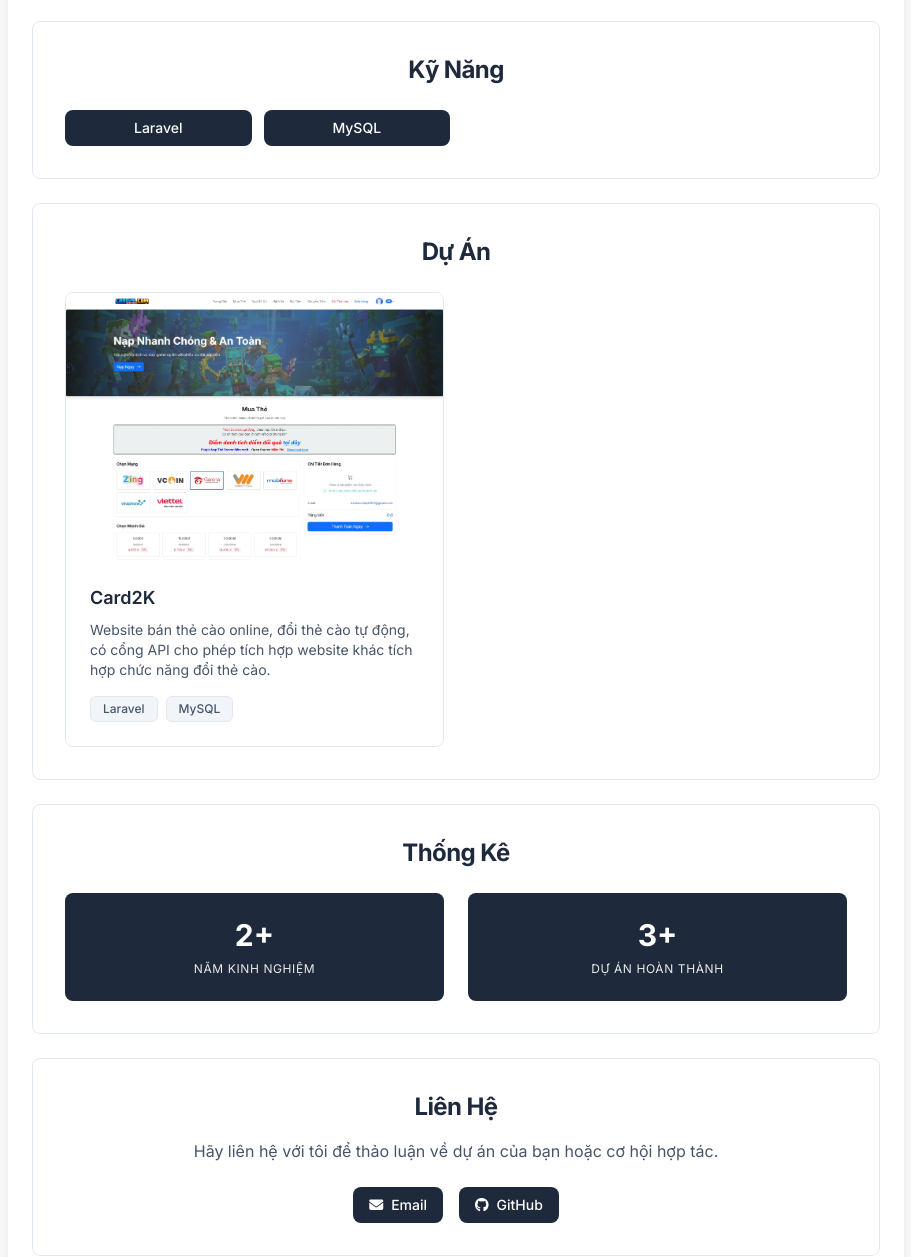
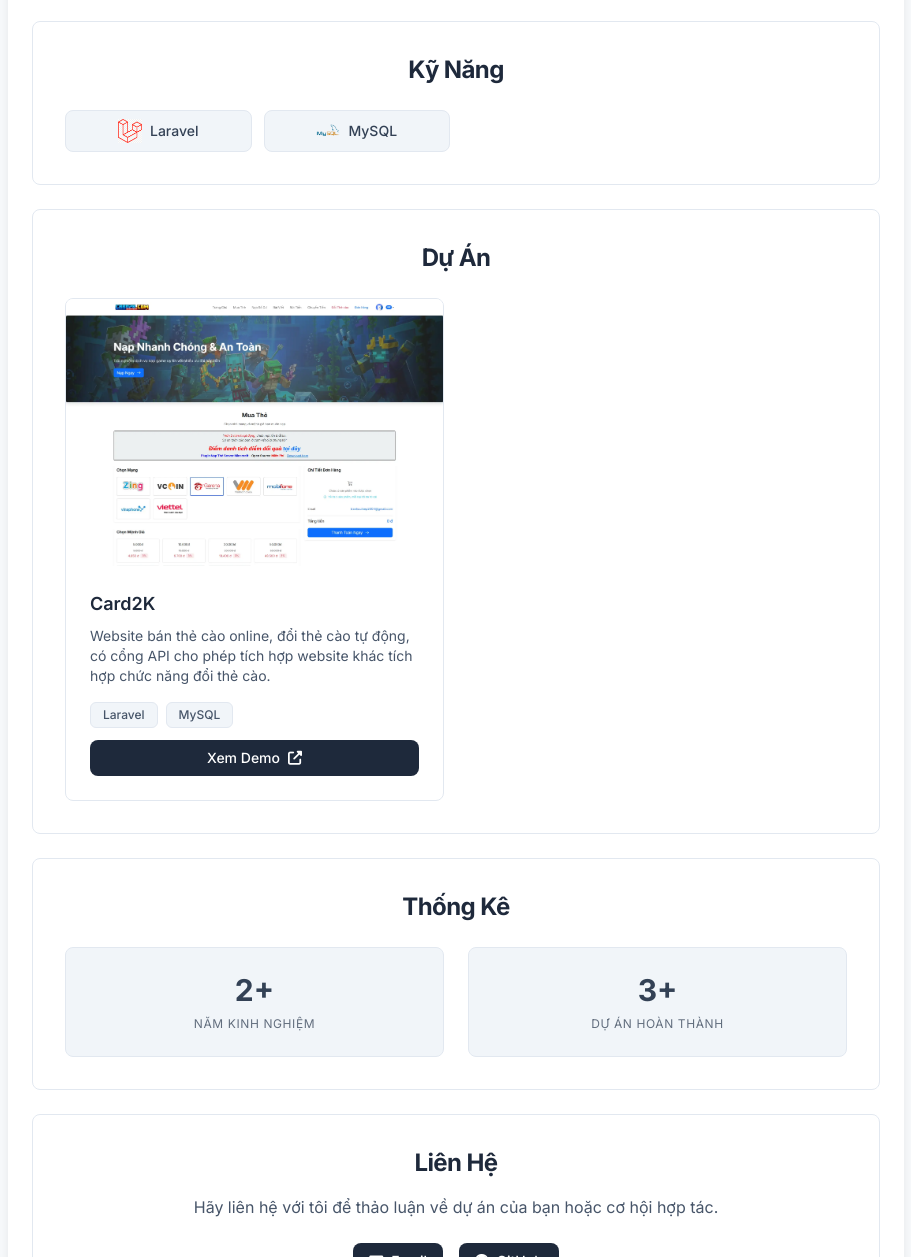
Before and after one commit to HHiepz/hhiepz.github.io, a plain HTML site: page index.html in a window 1280 px wide. Shown: the part 345-1602 px from the top of the page, without its empty margins (184-1095 px from the left). Drawn offline with nearby package versions, Linux system fonts and the light colour scheme.

Commit message:
cập nhật giao diện

```diff
--- a/index.html
+++ b/index.html
@@ -54,10 +54,12 @@
         <section class="border border-slate-200 rounded-lg p-4 md:p-8 mb-4 md:mb-6 bg-white" data-aos="fade-up" data-aos-duration="800" data-aos-delay="100">
             <h2 class="text-xl md:text-2xl font-bold text-slate-800 mb-4 md:mb-6 text-center tracking-tight">Kỹ Năng</h2>
             <div class="grid grid-cols-2 md:grid-cols-4 gap-2 md:gap-3">
-                <div class="bg-slate-800 text-white px-3 py-2 md:px-4 rounded-lg text-center text-xs md:text-sm font-medium hover:bg-slate-700 transition-colors">
+                <div class="bg-slate-100 border border-slate-200 text-slate-700 px-3 py-2 md:px-4 rounded-lg text-center text-xs md:text-sm font-medium flex items-center justify-center gap-2">
+                    <img src="./assets/images/logo/laravel.png" alt="Laravel Logo" class="w-5 h-5 md:w-6 md:h-6 inline-block" />
                     Laravel
                 </div>
-                <div class="bg-slate-800 text-white px-3 py-2 md:px-4 rounded-lg text-center text-xs md:text-sm font-medium hover:bg-slate-700 transition-colors">
+                <div class="bg-slate-100 border border-slate-200 text-slate-700 px-3 py-2 md:px-4 rounded-lg text-center text-xs md:text-sm font-medium flex items-center justify-center gap-2">
+                    <img src="./assets/images/logo/mysql.png" alt="Laravel Logo" class="w-5 h-5 md:w-6 md:h-6 inline-block" />
                     MySQL
                 </div>
             </div>
@@ -70,19 +72,25 @@
                 <!-- Project 1 -->
                 <div class="border border-slate-200 rounded-lg overflow-hidden hover:shadow-md transition-shadow bg-white" data-aos="fade-right" data-aos-duration="600" data-aos-delay="300">
                     <!-- Thumbnail -->
-                    <img src="./assets/images/products/product_01.webp"
-                         alt="E-Commerce Platform Screenshot"
-                         class="w-full h-70 object-cover">
+                    <a href="https://card2k.com" target="_blank">
+                        <img src="./assets/images/products/product_01.webp"
+                             alt="E-Commerce Platform Screenshot"
+                             class="w-full h-70 object-cover">
+                    </a>
                     <!-- Content -->
                     <div class="p-4 md:p-6">
                         <h3 class="text-base md:text-lg font-semibold text-slate-800 mb-2">Card2K</h3>
                         <p class="text-slate-600 text-xs md:text-sm mb-3 md:mb-4 leading-relaxed">
                             Website bán thẻ cào online, đổi thẻ cào tự động, có cổng API cho phép tích hợp website khác tích hợp chức năng đổi thẻ cào.
                         </p>
-                        <div class="flex flex-wrap gap-1 md:gap-2">
+                        <div class="flex flex-wrap gap-1 md:gap-2 mb-3">
                             <span class="bg-slate-100 border border-slate-200 text-slate-600 px-2 py-1 md:px-3 rounded-md text-xs font-medium">Laravel</span>
                             <span class="bg-slate-100 border border-slate-200 text-slate-600 px-2 py-1 md:px-3 rounded-md text-xs font-medium">MySQL</span>
                         </div>
+                        <a href="https://card2k.com" target="_blank" class="flex items-center justify-center gap-2 w-full bg-slate-800 text-white px-3 py-2 md:px-4 rounded-lg text-xs md:text-sm font-medium hover:bg-slate-700 transition-colors">
+                            <span>Xem Demo</span>
+                            <i class="fas fa-external-link-alt"></i>
+                        </a>
                     </div>
                 </div>
 
@@ -93,13 +101,13 @@
         <section class="border border-slate-200 rounded-lg p-4 md:p-8 mb-4 md:mb-6 bg-white" data-aos="fade-up" data-aos-duration="800" data-aos-delay="200">
             <h2 class="text-xl md:text-2xl font-bold text-slate-800 mb-4 md:mb-6 text-center tracking-tight">Thống Kê</h2>
             <div class="grid grid-cols-2 gap-4 md:gap-6">
-                <div class="text-center bg-slate-800 text-white p-4 md:p-6 rounded-lg" data-aos="zoom-in" data-aos-duration="600" data-aos-delay="300">
+                <div class="text-center bg-slate-100 border border-slate-200 text-slate-700 p-4 md:p-6 rounded-lg" data-aos="zoom-in" data-aos-duration="300" data-aos-delay="300">
                     <div class="text-2xl md:text-3xl font-bold mb-1 md:mb-2">2+</div>
-                    <div class="text-xs uppercase tracking-wider opacity-90">Năm Kinh Nghiệm</div>
+                    <div class="text-xs uppercase tracking-wider opacity-75">Năm Kinh Nghiệm</div>
                 </div>
-                <div class="text-center bg-slate-800 text-white p-4 md:p-6 rounded-lg" data-aos="zoom-in" data-aos-duration="600" data-aos-delay="400">
+                <div class="text-center bg-slate-100 border border-slate-200 text-slate-700 p-4 md:p-6 rounded-lg" data-aos="zoom-in" data-aos-duration="300" data-aos-delay="400">
                     <div class="text-2xl md:text-3xl font-bold mb-1 md:mb-2">3+</div>
-                    <div class="text-xs uppercase tracking-wider opacity-90">Dự Án Hoàn Thành</div>
+                    <div class="text-xs uppercase tracking-wider opacity-75">Dự Án Hoàn Thành</div>
                 </div>
             </div>
         </section>
```
Also changed, not shown: assets/images/logo/laravel.png (added), assets/images/logo/mysql.png (added).
